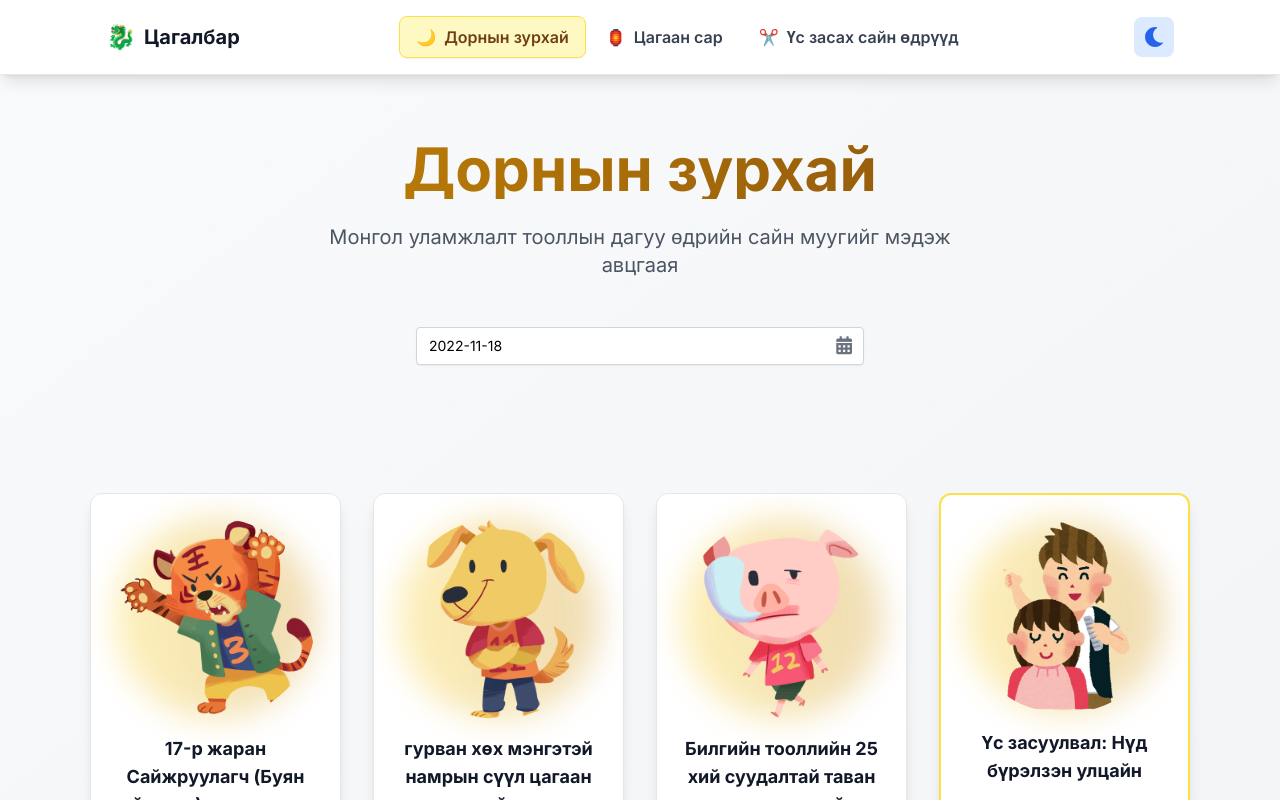
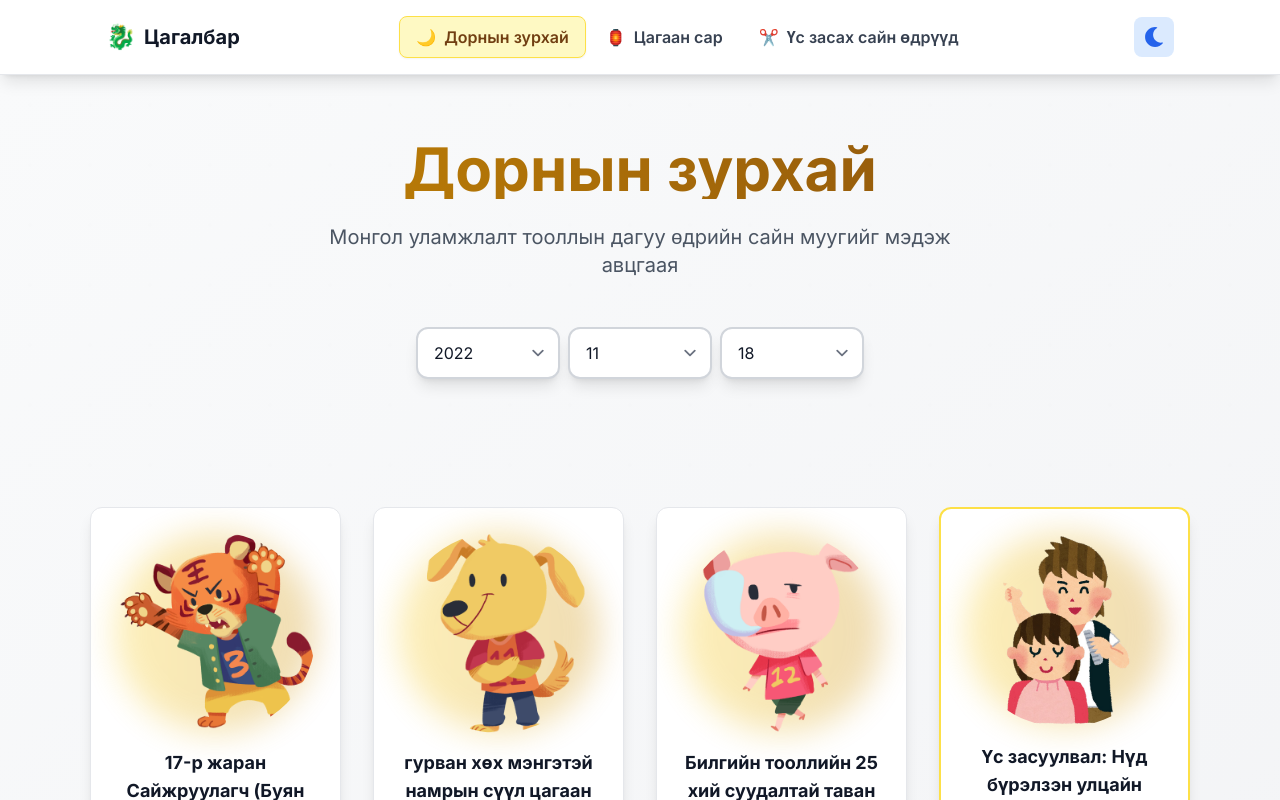
Before and after one commit to TsPuujee/tsagalbar-next, a Next.js app: page / in a window 1280 px wide. Shown: the top 800 px of the page. Built offline with nearby package versions, Linux system fonts and the light colour scheme.

Commit message:
refactor: remove react-datepicker dependency and enhance granular date selection

```diff
--- a/package.json
+++ b/package.json
@@ -25,7 +25,6 @@
     "mathjs": "^14.2.1",
     "next": "^15.5.3",
     "react": "^19.1.1",
-    "react-datepicker": "^4.11.0",
     "react-dom": "^19.1.1",
     "react-icons": "^4.8.0",
     "sharp": "^0.32.1",
@@ -39,7 +38,6 @@
     "@testing-library/jest-dom": "^5.16.5",
     "@testing-library/react": "^14.0.0",
     "@types/react": "^18.2.6",
-    "@types/react-datepicker": "^4.11.2",
     "@typescript-eslint/eslint-plugin": "^5.59.7",
     "@typescript-eslint/parser": "^5.59.7",
     "autoprefixer": "^10.4.14",
--- a/src/components/date/ModernDatePicker.tsx
+++ b/src/components/date/ModernDatePicker.tsx
@@ -1,7 +1,5 @@
 import clsx from 'clsx';
-import { format } from 'date-fns';
 import * as React from 'react';
-import DatePicker from 'react-datepicker';
 
 interface ModernDatePickerProps {
   selectedDate: Date;
@@ -9,6 +7,7 @@ interface ModernDatePickerProps {
   mode: 'dark' | 'light';
   className?: string;
   showYearPicker?: boolean;
+  granularity?: 'day' | 'month' | 'year';
   placeholder?: string;
 }
 
@@ -18,15 +17,13 @@ export default function ModernDatePicker({
   mode,
   className,
   showYearPicker = false,
-  placeholder = 'Өдөр сонгох',
+  granularity = 'day',
 }: ModernDatePickerProps) {
-  return (
-    <div className={clsx('relative', className)}>
-      <div className='relative'>
-        <DatePicker
-          selected={selectedDate}
-          onChange={(date) => onDateChange(date as Date)}
-          className={clsx(
+  const activeDate = React.useMemo(() => {
+    return Number.isNaN(selectedDate?.getTime?.()) ? new Date() : selectedDate;
+  }, [selectedDate]);
+
+  const inputClasses = clsx(
     'w-full rounded-xl border-2 px-4 py-3',
     'focus:outline-none focus:ring-4 focus:ring-mongolian-500/20',
     'focus:border-mongolian-500',
@@ -34,80 +31,136 @@ export default function ModernDatePicker({
       ? 'border-gray-700 bg-gray-800 text-white placeholder-gray-400'
       : 'border-gray-300 bg-white text-gray-900 placeholder-gray-500',
     'shadow-lg'
-          )}
-          popperClassName={clsx(
-            'z-50',
-            mode === 'dark'
-              ? 'text-white bg-gray-800 border-gray-700'
-              : 'text-gray-900 bg-white border-gray-200'
-          )}
-          showYearPicker={showYearPicker}
-          dateFormat={showYearPicker ? 'yyyy' : 'yyyy-MM-dd'}
-          placeholderText={placeholder}
-          renderCustomHeader={({
-            date,
-            decreaseMonth,
-            increaseMonth,
-            prevMonthButtonDisabled,
-            nextMonthButtonDisabled,
-          }) => (
-            <div
-              className={clsx(
-                'flex items-center justify-between rounded-t-lg border-b px-4 py-3',
-                mode === 'dark'
-                  ? 'border-gray-700 bg-gray-800'
-                  : 'border-gray-200 bg-gray-50'
-              )}
+  );
+
+  const handleYearChange = (yearValue: string) => {
+    const year = Number(yearValue);
+    if (!Number.isFinite(year)) return;
+    const currentMonth = activeDate.getMonth() + 1;
+    const currentDay = activeDate.getDate();
+    const daysInNewMonth = getDaysInMonth(year, currentMonth);
+    const adjustedDay = Math.min(currentDay, daysInNewMonth);
+    const updated = new Date(year, currentMonth - 1, adjustedDay);
+    onDateChange(updated);
+  };
+
+  const handleMonthChange = (monthValue: string) => {
+    const month = Number(monthValue);
+    if (!Number.isFinite(month)) return;
+    const year = activeDate.getFullYear();
+    const currentDay = activeDate.getDate();
+    const daysInNewMonth = getDaysInMonth(year, month);
+    const adjustedDay = Math.min(currentDay, daysInNewMonth);
+    const updated = new Date(year, month - 1, adjustedDay);
+    onDateChange(updated);
+  };
+
+  const handleDayChange = (dayValue: string) => {
+    const day = Number(dayValue);
+    if (!Number.isFinite(day)) return;
+    const year = activeDate.getFullYear();
+    const month = activeDate.getMonth() + 1;
+    const updated = new Date(year, month - 1, day);
+    onDateChange(updated);
+  };
+
+  const year = activeDate.getFullYear();
+  const month = activeDate.getMonth() + 1;
+  const day = activeDate.getDate();
+
+  const daysInCurrentMonth = getDaysInMonth(year, month);
+
+  const effectiveGranularity: 'day' | 'month' | 'year' = showYearPicker
+    ? 'year'
+    : granularity;
+
+  return (
+    <div className={clsx('relative', className)}>
+      <div className='relative'>
+        {effectiveGranularity === 'year' ? (
+          <select
+            aria-label='Жил сонгох'
+            className={inputClasses}
+            value={year}
+            onChange={(e) => handleYearChange(e.target.value)}
           >
-              <span
-                className={clsx(
-                  'text-lg font-semibold',
-                  mode === 'dark' ? 'text-white' : 'text-gray-900'
-                )}
+            {generateYearOptions(year).map((optYear) => (
+              <option key={optYear} value={optYear}>
+                {optYear}
+              </option>
+            ))}
+          </select>
+        ) : effectiveGranularity === 'month' ? (
+          <div className='grid grid-cols-2 gap-2'>
+            <select
+              aria-label='Жил сонгох'
+              className={inputClasses}
+              value={year}
+              onChange={(e) => handleYearChange(e.target.value)}
             >
-                {format(date, showYearPicker ? 'yyyy он' : 'yyyy оны M сар')}
-              </span>
-
-              <div className='flex space-x-1'>
-                <button
-                  onClick={decreaseMonth}
-                  disabled={prevMonthButtonDisabled}
-                  type='button'
-                  className={clsx(
-                    'rounded-lg p-2',
-                    'focus:outline-none focus:ring-2 focus:ring-mongolian-500',
-                    prevMonthButtonDisabled
-                      ? 'cursor-not-allowed opacity-50'
-                      : clsx(
-                          mode === 'dark' ? 'text-gray-400' : 'text-gray-600'
+              {generateYearOptions(year).map((optYear) => (
+                <option key={optYear} value={optYear}>
+                  {optYear}
+                </option>
+              ))}
+            </select>
+            <select
+              aria-label='Сар сонгох'
+              className={inputClasses}
+              value={month}
+              onChange={(e) => handleMonthChange(e.target.value)}
+            >
+              {generateMonthOptions().map((m) => (
+                <option key={m.value} value={m.value}>
+                  {m.label}
+                </option>
+              ))}
+            </select>
+          </div>
+        ) : (
+          <div className='grid grid-cols-3 gap-2'>
+            <select
+              aria-label='Жил сонгох'
+              className={inputClasses}
+              value={year}
+              onChange={(e) => handleYearChange(e.target.value)}
+            >
+              {generateYearOptions(year).map((optYear) => (
+                <option key={optYear} value={optYear}>
+                  {optYear}
+                </option>
+              ))}
+            </select>
+            <select
+              aria-label='Сар сонгох'
+              className={inputClasses}
+              value={month}
+              onChange={(e) => handleMonthChange(e.target.value)}
+            >
+              {generateMonthOptions().map((m) => (
+                <option key={m.value} value={m.value}>
+                  {m.label}
+                </option>
+              ))}
+            </select>
+            <select
+              aria-label='Өдөр сонгох'
+              className={inputClasses}
+              value={day}
+              onChange={(e) => handleDayChange(e.target.value)}
+            >
+              {Array.from({ length: daysInCurrentMonth }, (_, i) => i + 1).map(
+                (d) => (
+                  <option key={d} value={d}>
+                    {d}
+                  </option>
                 )
               )}
-                >
-                  <i className='fas fa-chevron-left' />
-                </button>
-
-                <button
-                  onClick={increaseMonth}
-                  disabled={nextMonthButtonDisabled}
-                  type='button'
-                  className={clsx(
-                    'rounded-lg p-2',
-                    'focus:outline-none focus:ring-2 focus:ring-mongolian-500',
-                    nextMonthButtonDisabled
-                      ? 'cursor-not-allowed opacity-50'
-                      : clsx(
-                          mode === 'dark' ? 'text-gray-400' : 'text-gray-600'
-                        )
-                  )}
-                >
-                  <i className='fas fa-chevron-right' />
-                </button>
-              </div>
+            </select>
           </div>
         )}
-        />
 
-        {/* Icon */}
+        {effectiveGranularity === 'year' && (
           <div className='pointer-events-none absolute right-3 top-1/2 -translate-y-1/2'>
             <i
               className={clsx(
@@ -116,7 +169,40 @@ export default function ModernDatePicker({
               )}
             />
           </div>
+        )}
       </div>
     </div>
   );
 }
+
+function generateYearOptions(currentYear: number): number[] {
+  const start = 1900;
+  const end = Math.max(currentYear + 50, 2100);
+  const years: number[] = [];
+  for (let y = end; y >= start; y -= 1) {
+    years.push(y);
+  }
+  return years;
+}
+
+function getDaysInMonth(year: number, month1Based: number): number {
+  // month1Based: 1-12
+  return new Date(year, month1Based, 0).getDate();
+}
+
+function generateMonthOptions(): { value: number; label: string }[] {
+  return [
+    { value: 1, label: '1' },
+    { value: 2, label: '2' },
+    { value: 3, label: '3' },
+    { value: 4, label: '4' },
+    { value: 5, label: '5' },
+    { value: 6, label: '6' },
+    { value: 7, label: '7' },
+    { value: 8, label: '8' },
+    { value: 9, label: '9' },
+    { value: 10, label: '10' },
+    { value: 11, label: '11' },
+    { value: 12, label: '12' },
+  ];
+}
```
Also changed, not shown: src/app/hair-cutting-calendar/page.tsx (+24 -4 lines), 1 other file (tests, documents, lock files or other folders). Lines whose indentation alone changed are shown as unchanged.
